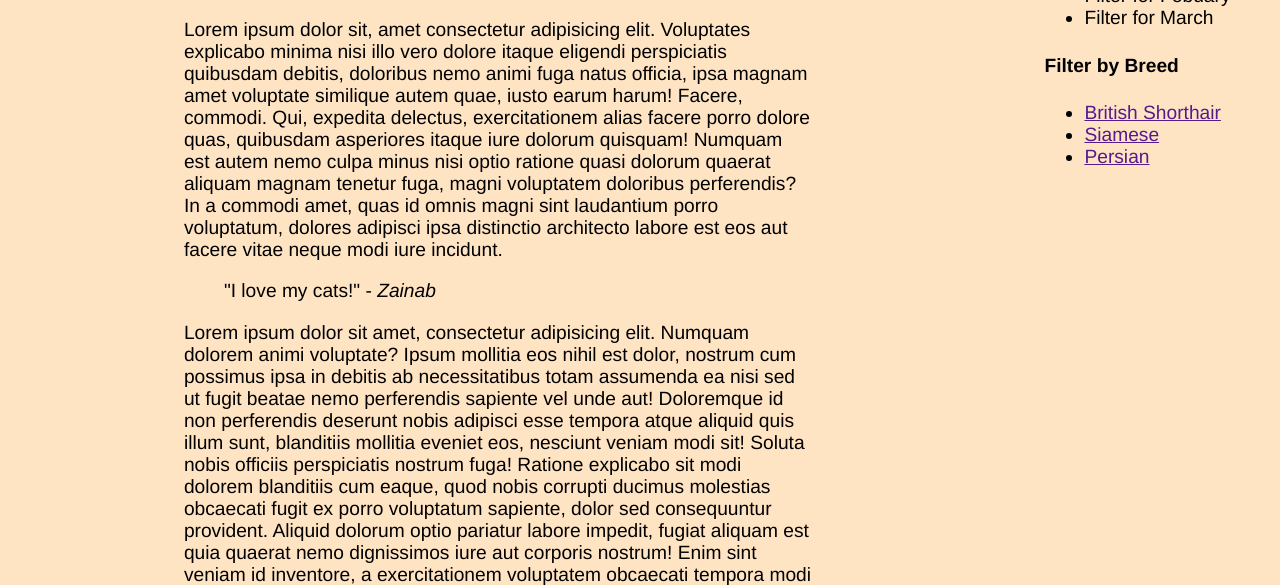
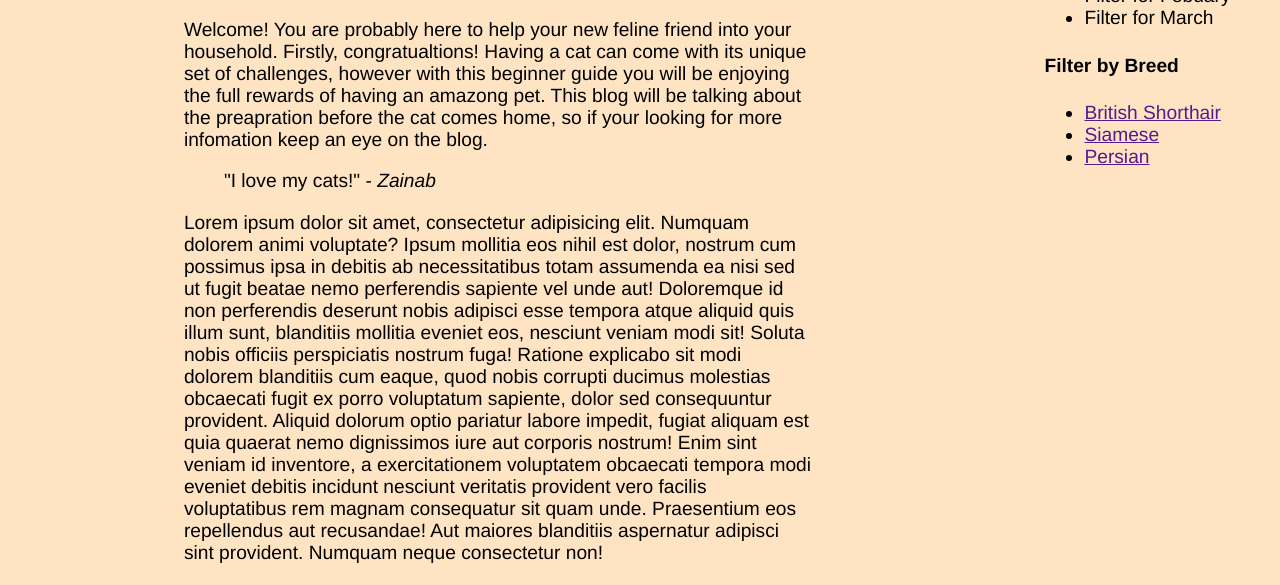
Before and after one commit to ZaiZai1278/ZaiZai1278.github.io, a plain HTML site: page index.html in a window 1280 px wide. Shown: the part 158-743 px from the top of the page. Drawn offline with Linux system fonts and the light colour scheme; no server answers.

Commit message:
Update index.html

```diff
--- a/index.html
+++ b/index.html
@@ -36,7 +36,9 @@
                     </header>
                     <main>
                          <p>
-                             Lorem ipsum dolor sit, amet consectetur adipisicing elit. Voluptates explicabo minima nisi illo vero dolore itaque eligendi perspiciatis quibusdam debitis, doloribus nemo animi fuga natus officia, ipsa magnam amet voluptate similique autem quae, iusto earum harum! Facere, commodi. Qui, expedita delectus, exercitationem alias facere porro dolore quas, quibusdam asperiores itaque iure dolorum quisquam! Numquam est autem nemo culpa minus nisi optio ratione quasi dolorum quaerat aliquam magnam tenetur fuga, magni voluptatem doloribus perferendis? In a commodi amet, quas id omnis magni sint laudantium porro voluptatum, dolores adipisci ipsa distinctio architecto labore est eos aut facere vitae neque modi iure incidunt.
+                             Welcome! You are probably here to help your new feline friend into your household.
+                             Firstly, congratualtions! Having a cat can come with its unique set of challenges, however with this beginner guide you will be enjoying the full rewards of having an amazong pet.
+                             This blog will be talking about the preapration before the cat comes home, so if your looking for more infomation keep an eye on the blog.
                          </p>
                          <blockquote>
                              "I love my cats!" - <cite>Zainab</cite>
```
